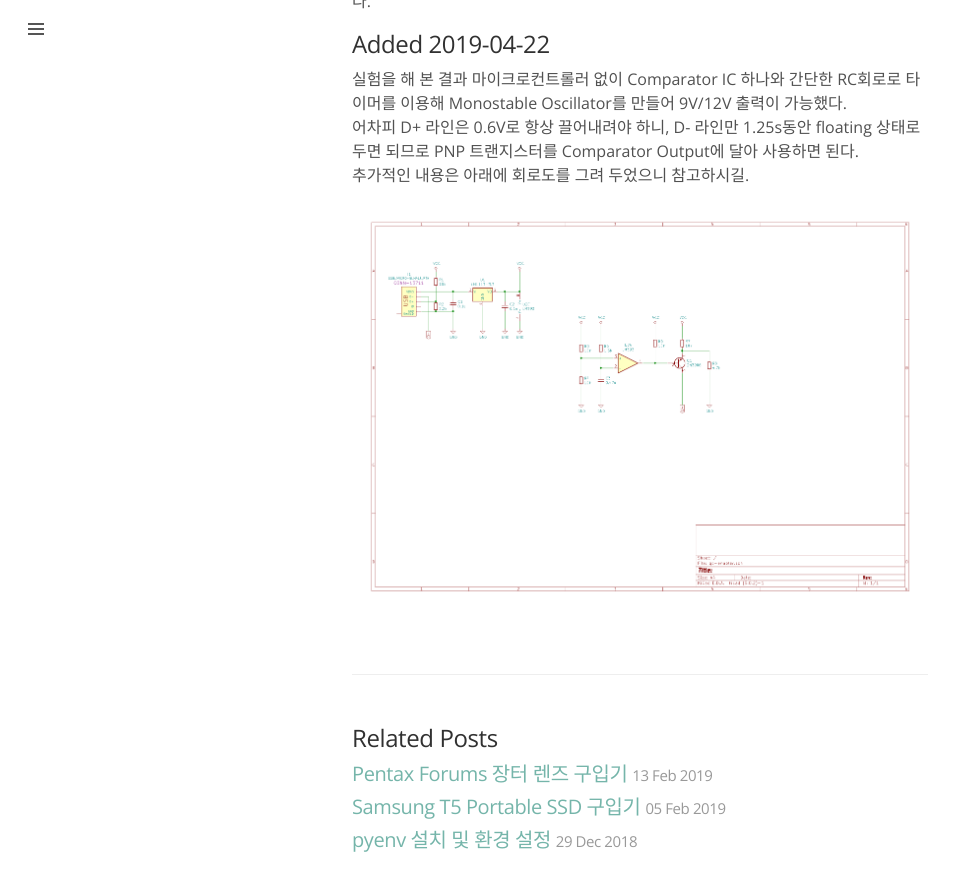
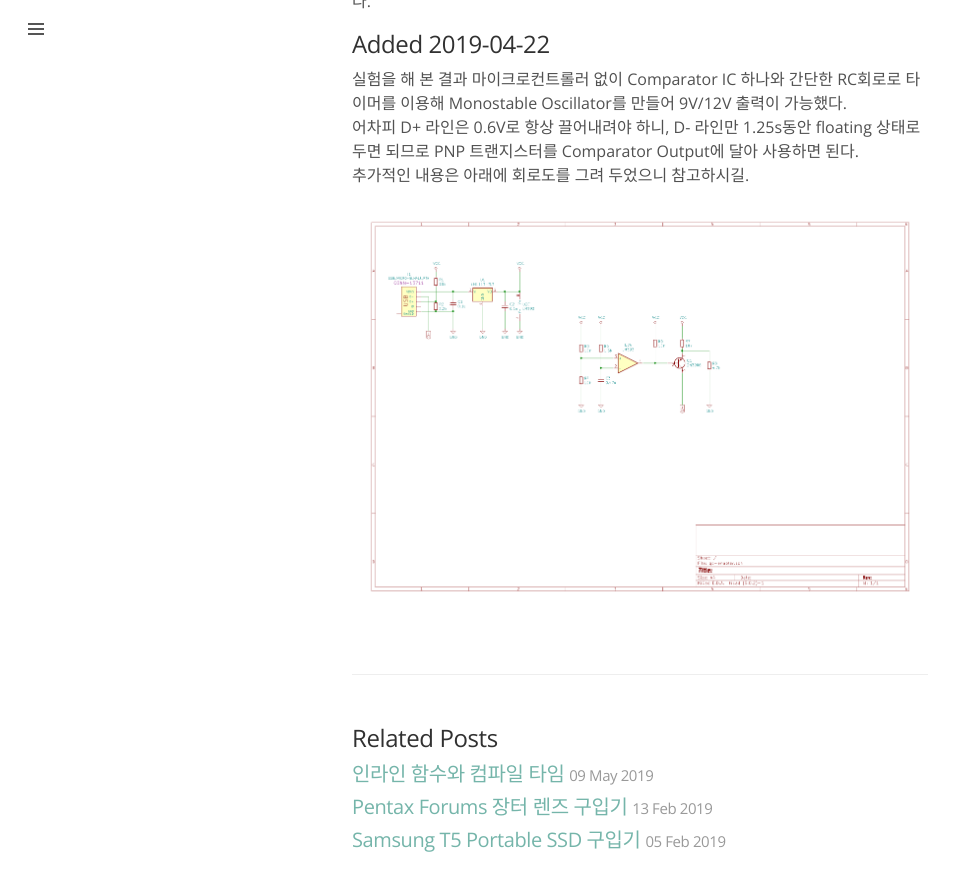
Before and after one commit to ritaru/ritaru.github.io, a Jekyll site: the page built from _posts/2019-04-19-quickcharge.md, in a window 1280 px wide and 900 px high, scrolled down 1929 px. Shown: the top 891 px of the window, without its empty margins (0-955 px from the left). Built offline with Jekyll 4.4.1, drawn with Linux system fonts in a browser that asks for light colours; some web fonts are replaced; some of the changed lines change nothing that is shown.

Commit message:
inline-function-post

````diff
--- a/_posts/2019-04-19-quickcharge.md
+++ b/_posts/2019-04-19-quickcharge.md
@@ -88,4 +88,4 @@
 어차피 D+ 라인은 0.6V로 항상 끌어내려야 하니, D- 라인만 1.25s동안 floating 상태로 두면 되므로 PNP 트랜지스터를 Comparator Output에 달아 사용하면 된다.
 추가적인 내용은 아래에 회로도를 그려 두었으니 참고하시길.
 
-![Schematic](/assets/img/2019-04-19/schematic.png)
+[![schematic.png](/assets/img/2019-04-19/schematic.png)](/assets/img/2019-04-19/schematic.png)
--- /dev/null
+++ b/_posts/2019-05-09-inline-function.md
@@ -0,0 +1,87 @@
+---
+layout: post
+title: "인라인 함수와 컴파일 타임"
+categories: Tech
+---
+
+최근에 수업에서 사용할 라이브러리를 만들기 위해 조금 공부를 할 일이 있었다.
+
+```c
+// myLib.h
+#ifndef F_CPU
+#warning Please define F_CPU
+#define F_CPU 10000000UL
+#endif
+
+// myLib.c
+#include "myLib.h"
+uint16_t frequency() {
+    return F_CPU
+}
+```
+
+```c
+// main.c
+#define F_CPU 8000000UL
+#include "myLib.h"
+
+int main(void) {
+    printf("%ld\n", F_CPU);
+    printf("%ld\n", frequency());
+    return 0;
+}
+```
+
+이때의 나는 무식했기 때문에, 당연히 출력 결과는 8000000UL로 동일할 것이라 오판했다.
+하지만 실제 결과는 다음과 같다.
+
+```text
+8000000
+10000000
+```
+
+이유는 Preprocessor의 동작 과정을 보면 알 수 있다.
+
+1. main.c를 컴파일 하기 전에 myLib.c를 컴파일함
+2. myLib.h에서 F_CPU는 #ifndef ~ #endif clause에 의해 F_CPU = 10000000으로 대치됨.
+
+```c
+uint16_t frequency() {
+    return 10000000;
+}
+```
+
+3. main.c의 컴파일 타임에는 Preprocessor가 F_CPU를 8000000으로 대치하므로 컴파일 직전의 코드는 다음과 같음.
+
+```c
+#include "myLib.h"
+int main(void) {
+    printf("%ld\n", 8000000);
+    printf("%ld\n", frequency());
+}
+```
+
+4. 생성된 목적 파일 myLib.o, main.o를 gcc 링커가 dependency check를 통해 main.o에서 myLib.o의 frequency() 함수를 필요로 하므로 myLib.o를 main에 Static Link함.
+5. 링크된 실행 파일이 생성됨.
+
+따라서 출력 결과는 위와 같이 서로 다른 결과가 나온다.
+그렇다면 이 문제를 해결하기 위해서는 어떻게 해야 할까?
+
+답은 크게 두 가지가 있다.
+
+1. gcc 링커에 -include 옵션을 주어 소스들을 컴파일 할 때마다 필요한 정의들이 담긴 main.h를 포함시킨다.
+2. gcc 링커에 -D 옵션을 주어 Global Label 필드를 정의한다.
+
+해외에서도 어떤 것이 나은 지에 대한 의견이 분분한데, 아무래도 Global Label을 매 번 정해주는 것보다는 헤더 파일을 따로 하나 만들어 두고 필요한 정의들을 나열해 두는 편이 나는 더 깔끔한 것 같아 1번을 택했다.
+
+그런데 이런 귀찮은 일들을 하지 않아도 되는 방법이 있긴 하다.
+
+바로 Inline Function을 사용하는 것인데, 보통 컴파일러는 정의된 함수를 호출할 때 성능 상 어느 것이 이로운지 판단하여 inline function으로 컴파일하거나 아니면 branch를 통해 함수를 호출할 지 결정한다.
+그런데 이런 Inline function을 강제하기 위해서는 보통 함수명 앞에 static inline을 붙여 헤더 파일에 함수를 구현한다.
+이럴 경우 따로 헤더 파일을 만들어 컴파일 타임마다 추가시켜야 하는 귀찮은 일들을 할 필요가 없지만, 성능 상에 손해를 보는 경우가 많다(프로그램 사이즈가 커진다).
+따라서 정말 필요한 경우가 아니라면 그냥 컴파일러가 알아서 자기 일을 하도록 두는 것이 좋다.
+
+오늘의 배움
+1. Static Link 과정
+2. 컴파일 과정
+3. 인라인 함수의 사용
````
